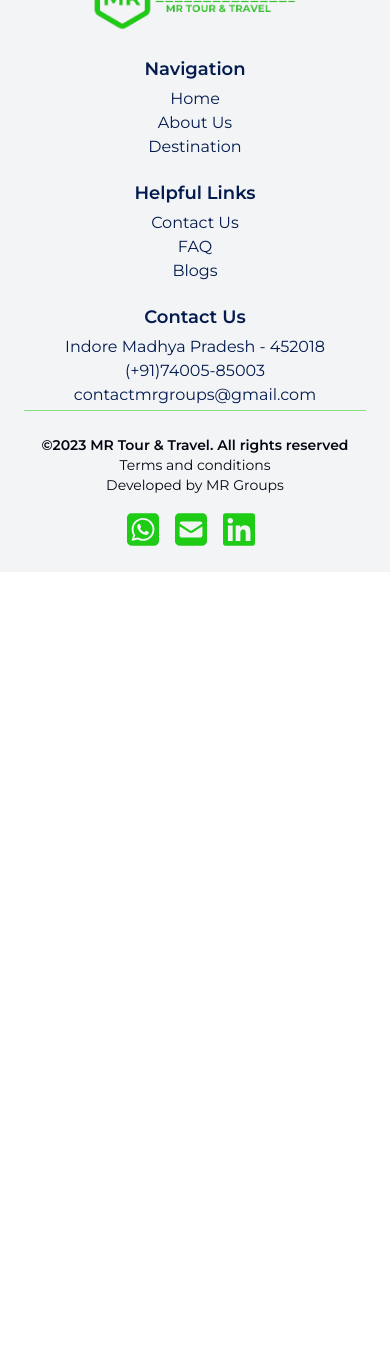
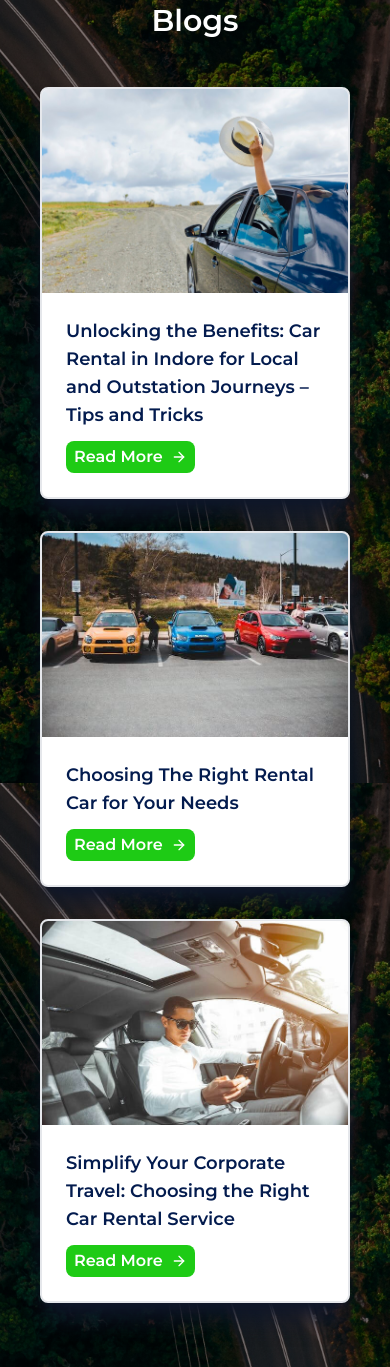
Before and after one commit to sagar598/MR-Tour-and-Travel, a website built with Vite: page index.html in a window 390 px wide. Shown: the part 7228-8595 px from the top of the page. Before the commit the page ends 7800 px from the top, so only its background shows below. Built offline with nearby package versions, Linux system fonts and the light colour scheme.

Commit message:
feat: Added blog

```diff
--- a/index.html
+++ b/index.html
@@ -1427,6 +1427,123 @@
 
 
 
+<!-- Blog Section START  -->
+
+    <section  id="blog"  class=" text-white   font-Montserrat  over overflow-x-hidden min-h-screen  relative ">
+
+
+        <!-- For Prallax  -->
+        <div class="absolute bg-fixed inset-0 bg-cover bg-center z-[-1] bg-image1"></div>
+
+        <div class="absolute inset-0 bg-black bg-opacity-50 z-[-1]"></div>
+
+
+    <div class="container  px-10 py-16  md:py-24 mx-auto">
+
+
+      <div class="flex flex-col text-center w-full mb-10">
+
+        <h1 class="sm:text-4xl text-3xl font-bold mb-2  text-white">Blogs
+        </h1>
+        <p class="lg:w-2/3 mx-auto leading-relaxed text-base text-center text-white hidden md:block">Explore our blog for a wealth of information, tips, and analysis to enhance your journey. Whether you're a seasoned traveler or planning your first trip, our blog is your go-to resource for a seamless and enjoyable travel experience.</p>
+
+      </div>
+
+
+
+      <div class="flex flex-wrap -m-4">
+
+
+        <!-- 1 -->
+
+        <div class="p-4 md:w-1/3 ">
+
+          <div class="h-full   bg-white  border-2 rounded-lg overflow-hidden shadow-slate-900 shadow-xl hover:shadow-lg hover:shadow-slate-900  transition  ease-in-out duration-300 hover:border-customGreen">
+
+            <img class="lg:h-48 md:h-36 w-full object-cover object-center hover:scale-110 transition ease-in-out duration-300" src="assets/images/blog1.jpg" alt="blog">
+
+            <div class="p-6">
+              <h1 class=" text-lg font-bold text-customBlue mb-3 ">Unlocking the Benefits: Car Rental in Indore for Local and Outstation Journeys – Tips and Tricks
+              </h1>
+              <p class="leading-relaxed mb-3 text-customBlue hidden lg:block"> In this blog, we'll unravel the numerous benefits of opting for car rentals and share some handy tips and tricks to make your experience even smoother.</p>
+
+
+              <div class="flex items-center flex-wrap ">
+
+                <a href="/blog1.html"  class="cursor-pointer bg-customGreen text-white rounded-lg px-2 py-1 inline-flex items-center md:mb-2 lg:mb-0 active:scale-95 font-bold transition ease-in duration-150" target="_blank">Read More
+
+                  <svg class="w-4 h-4 ml-2" viewBox="0 0 24 24" stroke="currentColor" stroke-width="2" fill="none" stroke-linecap="round" stroke-linejoin="round">
+                    <path d="M5 12h14"></path>
+                    <path d="M12 5l7 7-7 7"></path>
+                  </svg>
+
+                </a>
+
+
+
+              </div>
+            </div>
+          </div>
+        </div>
+
+
+
+        <!-- 2 -->
+        <div class="p-4 md:w-1/3">
+          <div class="h-full  bg-white  border-2  rounded-lg overflow-hidden shadow-slate-900 shadow-xl hover:shadow-lg hover:shadow-slate-900  transition  ease-in-out duration-300 hover:border-customGreen">          <img class="lg:h-48 md:h-36 w-full object-cover object-center hover:scale-110 transition ease-in-out duration-300" src="assets/images/blog2.jpg" alt="blog">
+            <div class="p-6">
+              <h1 class=" text-lg font-bold text-customBlue mb-3">Choosing The Right Rental Car for Your Needs
+
+              </h1>
+              <p class="leading-relaxed mb-3 text-customBlue hidden lg:block">Embark on a journey with us in this blog as we expertly guide you through the process of choosing the perfect rental car that not only meets but exceeds your specific requirements.</p>
+
+              <div class="flex items-center flex-wrap">
+
+                <a href="/blog2.html" class="cursor-pointer bg-customGreen text-white rounded-lg px-2 py-1 inline-flex items-center md:mb-2 lg:mb-0 active:scale-95 font-bold transition ease-in duration-150" target="_blank">Read More
+                  <svg class="w-4 h-4 ml-2" viewBox="0 0 24 24" stroke="currentColor" stroke-width="2" fill="none" stroke-linecap="round" stroke-linejoin="round">
+                    <path d="M5 12h14"></path>
+                    <path d="M12 5l7 7-7 7"></path>
+                  </svg>
+
+                </a>
+
+
+              </div>
+            </div>
+          </div>
+        </div>
+
+
+        <!-- 3  -->
+        <div class="p-4 md:w-1/3">
+          <div class="h-full  bg-white  border-2  rounded-lg overflow-hidden shadow-slate-900 shadow-xl hover:shadow-lg hover:shadow-slate-900  transition  ease-in-out duration-300 hover:border-customGreen">          <img class="lg:h-48 md:h-36 w-full object-cover object-center hover:scale-110 transition ease-in-out duration-300" src="assets/images/blog3.jpg" alt="blog">
+            <div class="p-6">
+              <h1 class=" text-lg font-bold text-customBlue mb-3">Simplify Your Corporate Travel: Choosing the Right Car Rental Service
+              </h1>
+              <p class="leading-relaxed mb-3 text-customBlue hidden lg:block">In this blog, let's embark on a journey to explore how our tailored car rental services elevate your business travel experience.</p>
+              <div class="flex items-center flex-wrap ">
+
+                <a href="/blog3.html" class="cursor-pointer bg-customGreen text-white rounded-lg px-2 py-1 inline-flex items-center md:mb-2 lg:mb-0 active:scale-95 font-bold transition ease-in duration-150" target="_blank">Read More
+                  <svg class="w-4 h-4 ml-2" viewBox="0 0 24 24" stroke="currentColor" stroke-width="2" fill="none" stroke-linecap="round" stroke-linejoin="round">
+                    <path d="M5 12h14"></path>
+                    <path d="M12 5l7 7-7 7"></path>
+                  </svg>
+
+                </a>
+
+
+              </div>
+            </div>
+          </div>
+        </div>
+      </div>
+    </div>
+  </section>
+
+<!-- Blog Section END  -->
+
+
+
     <!-- Foootar  -->
     <div id="footer-placeholder"></div>
 
```
